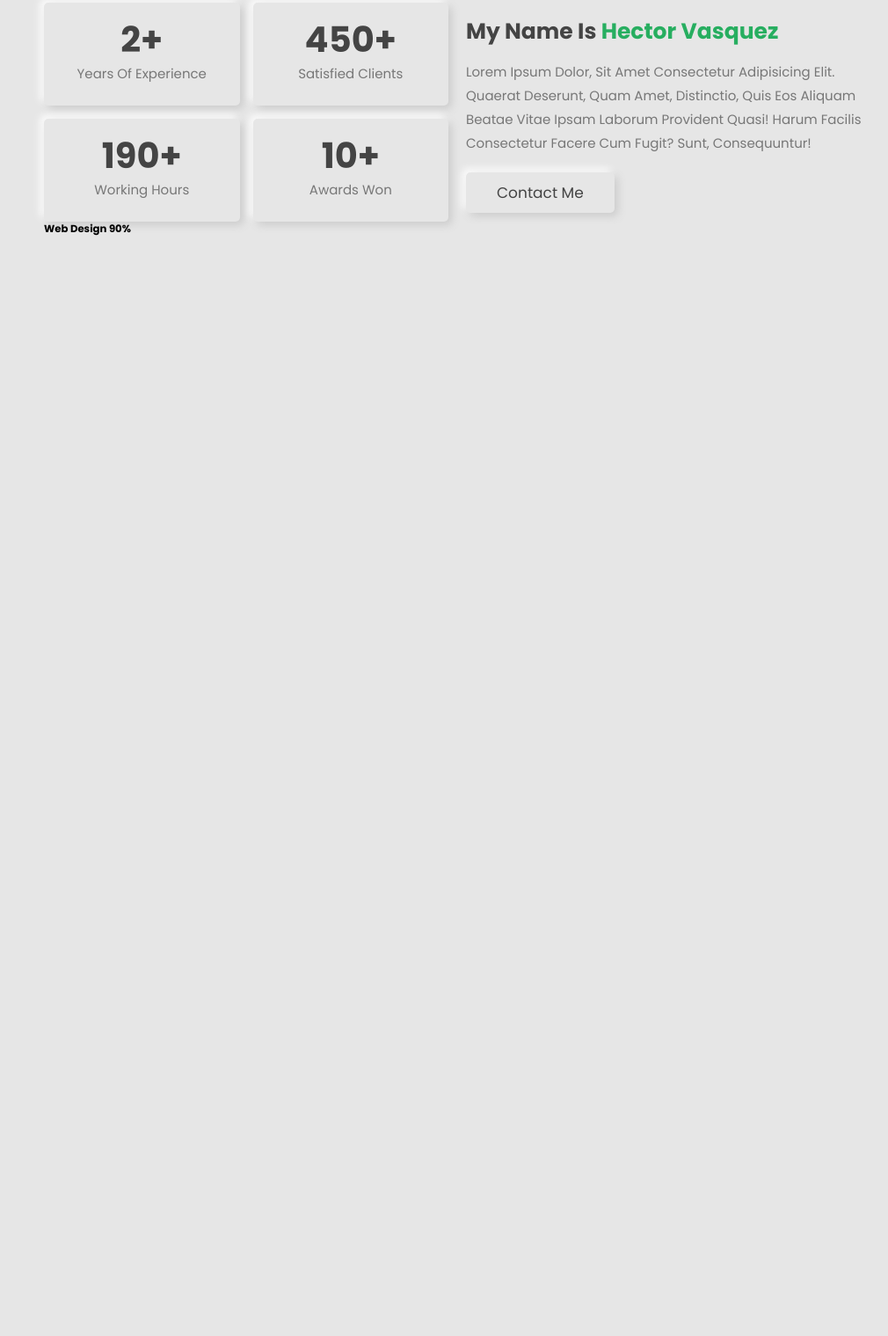
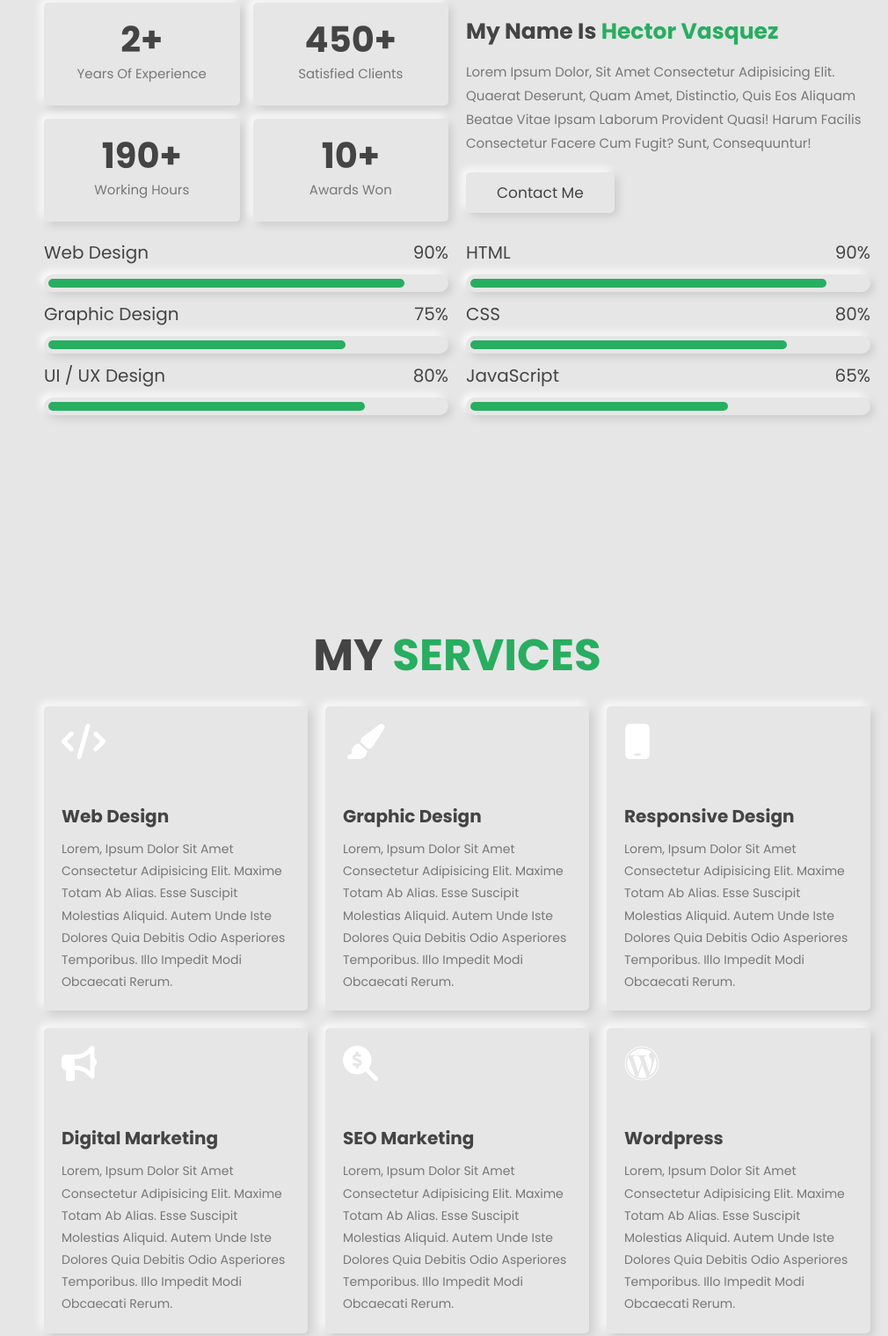
Before and after one commit to hectorvcode/portfolio, a plain HTML site: page index.html in a window 1280 px wide. Shown: the part 912-2431 px from the top of the page at 88% size, without its empty margins (270-1280 px from the left). Before the commit the page ends 1600 px from the top, so only its background shows below. Drawn offline with Linux system fonts and the light colour scheme.

Commit message:
Added about section

```diff
--- a/css/style.css
+++ b/css/style.css
@@ -147,6 +147,7 @@ section {
   box-shadow: var(--box-shadow);
   text-align: center;
   color: var(--black);
+  background: var(--bg-color);
   display: none;
 }
 
@@ -169,6 +170,7 @@ section {
   box-shadow: var(--box-shadow);
   text-align: center;
   color: var(--black);
+  background: var(--bg-color);
 }
 
 #theme-toggler:hover {
@@ -276,6 +278,97 @@ section {
   padding: 1rem 0;
 }
 
+.about .row:nth-child(3) {
+  padding-top: 2rem;
+}
+
+.about .row .progress {
+  flex: 1 1 40rem;
+}
+
+.about .row .progress h3 {
+  color: var(--black);
+  font-weight: normal;
+  font-size: 2rem;
+  display: flex;
+  align-items: center;
+  justify-content: space-between;
+}
+
+.about .row .progress .bar {
+  box-shadow: var(--box-shadow);
+  border-radius: 5rem;
+  height: 2rem;
+  padding: 0.5rem;
+  margin: 1rem 0;
+}
+
+.about .row .progress .bar span {
+  display: block;
+  height: 100%;
+  background: var(--green);
+  border-radius: 5rem;
+}
+
+.about .row .progress .bar-1-1 span {
+  width: 90%;
+}
+
+.about .row .progress .bar-1-2 span {
+  width: 75%;
+}
+
+.about .row .progress .bar-1-3 span {
+  width: 80%;
+}
+
+.about .row .progress .bar-2-1 span {
+  width: 90%;
+}
+
+.about .row .progress .bar-2-2 span {
+  width: 80%;
+}
+
+.about .row .progress .bar-2-3 span {
+  width: 65%;
+}
+
+.services .box-container {
+  display: grid;
+  grid-template-columns: repeat(auto-fit, minmax(27rem, 1fr));
+  gap: 2rem;
+}
+
+
+.services .box-container .box {
+  padding: 2rem;
+  border-radius: 0.5rem;
+  box-shadow: var(--box-shadow);
+  position: relative;
+  z-index: 0;
+  overflow: hidden;
+}
+
+.services .box-container .box i {
+  font-size: 4rem;
+  padding-bottom: 5rem;
+  color: #fff;
+}
+
+.services .box-container .box h3 {
+  font-size: 2rem;
+  padding-bottom: 1rem;
+  color: var(--black);
+}
+
+.services .box-container .box p {
+  font-size: 1.4rem;
+  line-height: 1.8;
+  color: var(--light-color);
+}
+
+
 
 
 
--- a/index.html
+++ b/index.html
@@ -84,13 +84,69 @@
       <div class="row">
         <div class="progress">
           <h3>web design <span>90%</span></h3>
-          <div class="bar"><span></span></div>
+          <div class="bar bar-1-1"><span></span></div>
+          <h3>graphic design <span>75%</span></h3>
+          <div class="bar bar-1-2"><span></span></div>
+          <h3>UI / UX design <span>80%</span></h3>
+          <div class="bar bar-1-3"><span></span></div>
         </div>
+        <div class="progress">
+          <h3> HTML <span>90%</span></h3>
+          <div class="bar bar-2-1"><span></span></div>
+          <h3> CSS <span>80%</span></h3>
+          <div class="bar bar-2-2"><span></span></div>
+          <h3>JavaScript <span>65%</span></h3>
+          <div class="bar bar-2-3"><span></span></div>
+        </div>
+      </div>
+    </section>
+
+
+    <!-- Services -->
+
+    <section class="services" id="services">
+      <h1 class="heading">my <span>services</span></h1>
+      <div class="box-container">
+
+        <div class="box">
+          <i class="fas fa-code"></i>
+          <h3>web design</h3>
+          <p>Lorem, ipsum dolor sit amet consectetur adipisicing elit. Maxime totam ab alias. Esse suscipit molestias aliquid. Autem unde iste dolores quia debitis odio asperiores temporibus. Illo impedit modi obcaecati rerum.</p>
+        </div>
+
+        <div class="box">
+          <i class="fas fa-paint-brush"></i>
+          <h3>graphic design</h3>
+          <p>Lorem, ipsum dolor sit amet consectetur adipisicing elit. Maxime totam ab alias. Esse suscipit molestias aliquid. Autem unde iste dolores quia debitis odio asperiores temporibus. Illo impedit modi obcaecati rerum.</p>
+        </div>
+
+        <div class="box">
+          <i class="fas fa-mobile"></i>
+          <h3>responsive design</h3>
+          <p>Lorem, ipsum dolor sit amet consectetur adipisicing elit. Maxime totam ab alias. Esse suscipit molestias aliquid. Autem unde iste dolores quia debitis odio asperiores temporibus. Illo impedit modi obcaecati rerum.</p>
+        </div>
+
+        <div class="box">
+          <i class="fas fa-bullhorn"></i>
+          <h3>digital marketing</h3>
+          <p>Lorem, ipsum dolor sit amet consectetur adipisicing elit. Maxime totam ab alias. Esse suscipit molestias aliquid. Autem unde iste dolores quia debitis odio asperiores temporibus. Illo impedit modi obcaecati rerum.</p>
+        </div>
+
+        <div class="box">
+          <i class="fas fa-search-dollar"></i>
+          <h3>SEO marketing</h3>
+          <p>Lorem, ipsum dolor sit amet consectetur adipisicing elit. Maxime totam ab alias. Esse suscipit molestias aliquid. Autem unde iste dolores quia debitis odio asperiores temporibus. Illo impedit modi obcaecati rerum.</p>
+        </div>
+
+        <div class="box">
+          <i class="fab fa-wordpress"></i>
+          <h3>wordpress</h3>
+          <p>Lorem, ipsum dolor sit amet consectetur adipisicing elit. Maxime totam ab alias. Esse suscipit molestias aliquid. Autem unde iste dolores quia debitis odio asperiores temporibus. Illo impedit modi obcaecati rerum.</p>
+        </div>
+
       </div>
     </section>
 
     <script src="./js/script.js"></script>
   </body>
 </html>
-
-<!-- 22:46 -->
```
